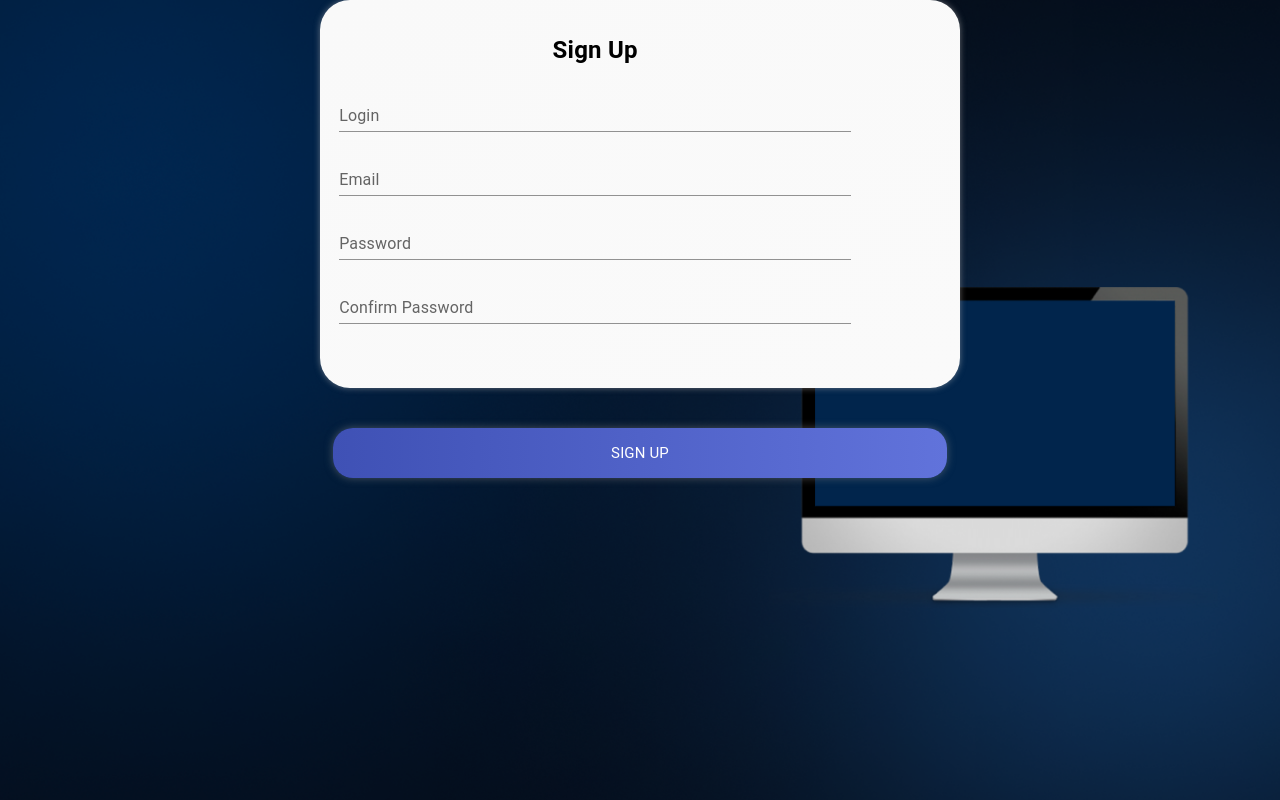
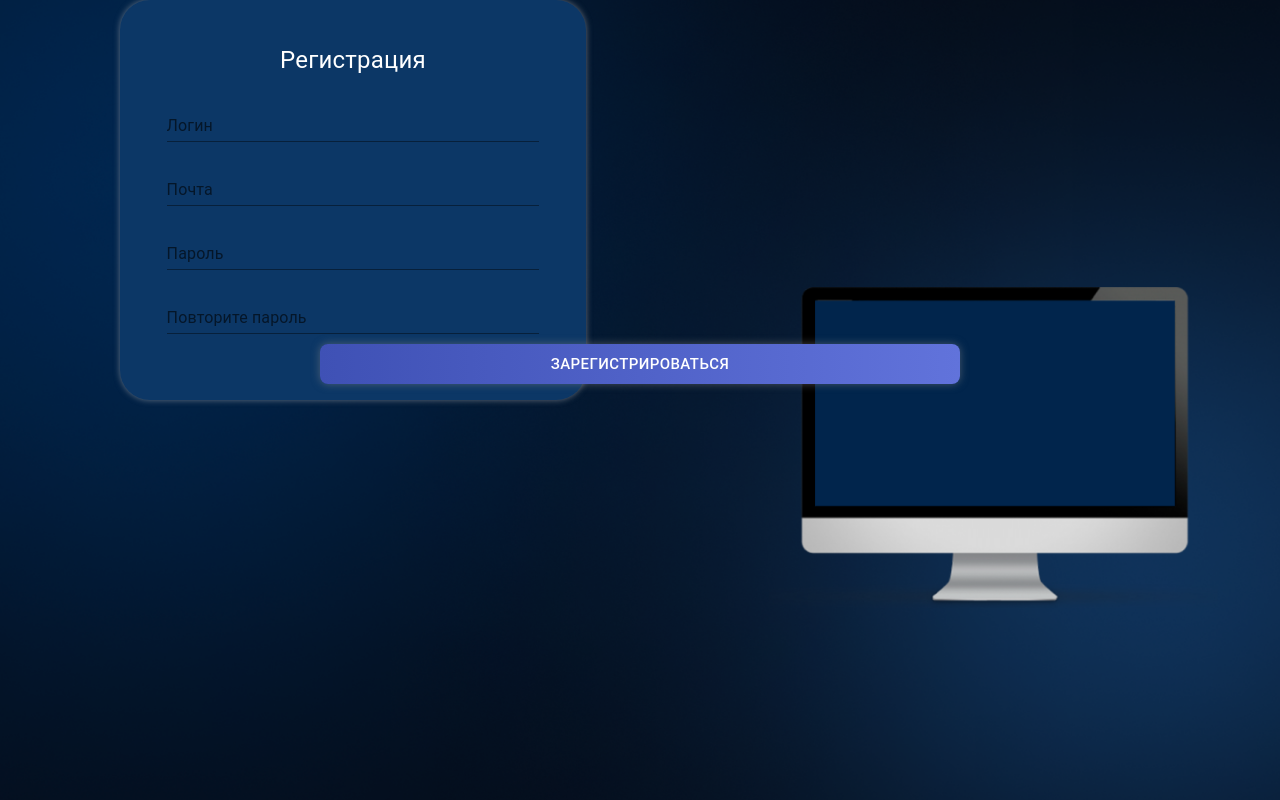
Before and after one commit to Melly5/first-team-shift, a React (Create React App) app: page /signup in a window 1280 px wide. Built offline with nearby package versions, Linux system fonts and the light colour scheme.

Commit message:
reg page mod

```diff
--- a/src/Registration/registration.css
+++ b/src/Registration/registration.css
@@ -5,34 +5,41 @@
 }
 
 .container2 {
-	margin: 5% auto auto;
+	margin: 5% auto auto 0;
 	padding: 5% 3% 10% 3%;
-	width: 80%;
+	width: 100px;
 	}
 
 .box {
+	display: flex;
+	align-items: center;
 	justify-content: center;
+	width: 466px;
+	height: 400px;
 	border-radius: 30px;
 	box-shadow: 0 0 6px rgba(195, 194, 194, 0.5);
+	background-color: #0c3766;
+	margin-left: 120px;
+	top: 50%;
 
-	margin-left: 25%;
-	margin-right: 25%;
-	background: linear-gradient(to top left ,#fafafa 0%,#F9F9F9 100%);
 }
 
 .signUp {
 	margin: 0;
-	color: #6173DB;
+	color: #5A20FF;
 
 }
 
 .button_Registration{
-	width: 48%;
-	height: 50px;
+	display: flex;
+	width: 50%;
+	height: 40px;
 	background: linear-gradient(to right, #3F51B5 0%, #6173DB 100%);
 	box-shadow: 0 0 8px rgba(141, 140, 140, 0.5);
+
 }
 
 .button {
 	text-align: center;
+
 }
--- a/src/Registration/registration.js
+++ b/src/Registration/registration.js
@@ -5,6 +5,7 @@ import "./registration.css"
 import { useNavigate } from "react-router-dom";
 import { Visibility, VisibilityOff } from "@mui/icons-material";
 import { Link } from "react-router-dom";
+import { createTheme } from '@mui/material/styles';
 
 function RegistrationPage() {
 	const [login, setLogin] = useState('')
@@ -16,14 +17,26 @@ function RegistrationPage() {
 	const [errorText, setErrorText] = useState('')
 	const [error, setError] = useState(false);
 
+	const theme = createTheme({
+		palette: {
+		  primary: {
+			// light: will be calculated from palette.primary.main,
+			main: '#ffffff',
+			// dark: will be calculated from palette.primary.main,
+			// contrastText: will be calculated to contrast with palette.primary.main
+			dark: '#ACA6BB',
+			contrastText: '#fff',
+		  },
+	},
+});
 	return (
 		<div className='mainbox-signup'>
 			<div className='box'>
-			<Stack direction="column" className="container1"  spacing={2} alignItems="center">
-			<Typography fontSize={24} fontWeight={600} >	Sign Up</Typography>
+			<Stack direction="column" className="container1" alignItems="center" spacing={2} >
+			<Typography fontSize={24} fontWeight={400} color={theme.palette.primary.main}>Регистрация</Typography>
 				<TextField
 					type='text'
-					label="Login"
+					label="Логин"
 					variant='standard'
 					className="StandardInput"
 					fullWidth
@@ -31,14 +44,14 @@ function RegistrationPage() {
 				/>
 				<TextField
 					type='email'
-					label="Email"
+					label="Почта"
 					className="StandardInput"
 					variant='standard'
 					fullWidth
 					//onChange={handleEmailOnChange}
 				/>
 				<TextField
-					label="Password"
+					label="Пароль"
 					type={showPassword ? 'text' : 'password'}
 					className="StandardInput"
 					variant='standard'
@@ -50,7 +63,7 @@ function RegistrationPage() {
 					}}*/
 				/>
 				<TextField
-					label="Confirm Password"
+					label="Повторите пароль"
 					type={showPassword ? 'text' : 'password'}
 					className="StandardInput"
 					variant='standard'
@@ -67,13 +80,15 @@ function RegistrationPage() {
 				variant='text'
 				sx={{
 					color: 'white',
-					borderRadius: 5,
-					marginTop: 5,
+					borderRadius: 2,
+					marginTop: -12,
 
 				}}
 				//</div>onClick={handleRegistrationResponse}
                 >
-				<Typography fontSize={15} >Sign Up</Typography>
+				<Typography
+				variant='text'
+				fontSize={15}>Зарегистрироваться</Typography>
 			</Button>
 			</div>
 	</div>
```
